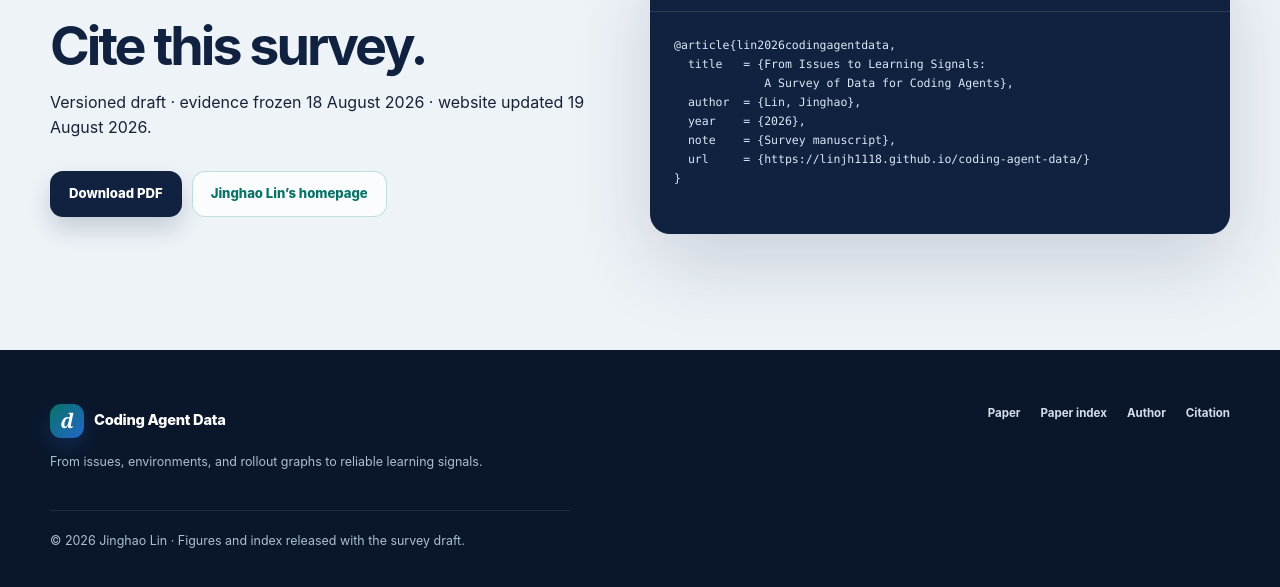
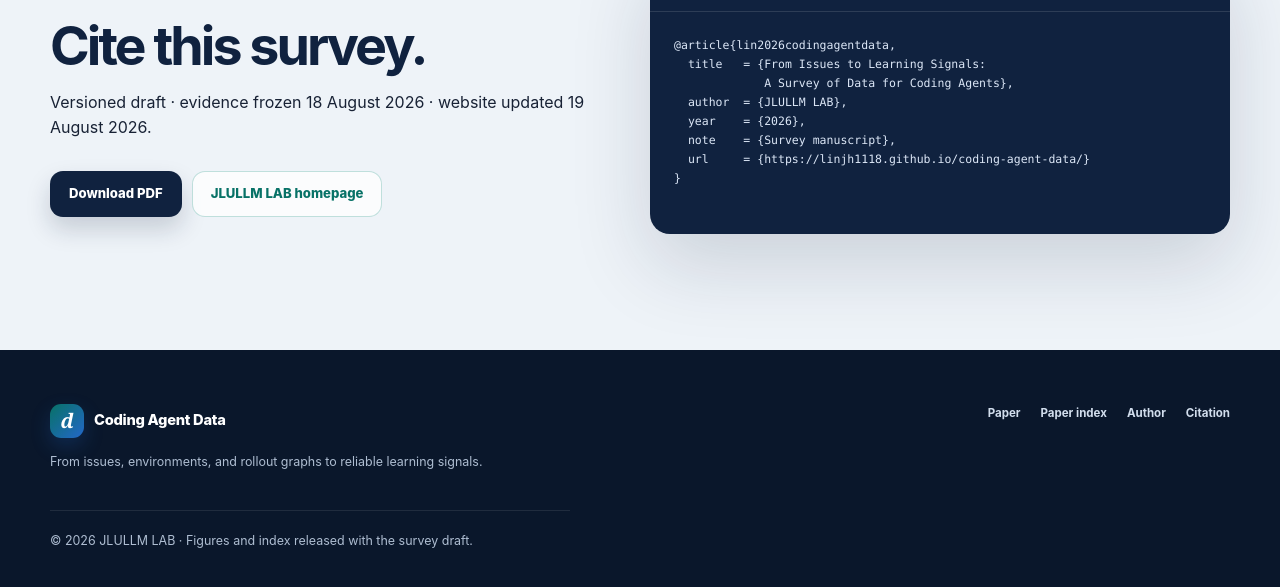
Before and after one commit to linjh1118/linjh1118.github.io, a Jekyll site: the page coding-agent-data/index.html, which Jekyll copies as it is, in a window 1280 px wide and 900 px high, scrolled down 12338 px. Shown: the part 295-882 px from the top of the window. Built offline with Jekyll 4.4.1, drawn with Linux system fonts in a browser that asks for light colours; some of the changed text lies outside the part shown.

Commit message:
Update survey branding to JLULLM LAB

```diff
--- a/coding-agent-data/index.html
+++ b/coding-agent-data/index.html
@@ -59,7 +59,7 @@
           <h1>From Issues to<br><span>Learning Signals</span></h1>
           <p class="hero-subtitle">A Survey of Data for Coding Agents</p>
           <p class="hero-thesis">Coding-agent data is <strong>executable experience</strong>, not an isolated prompt–response pair.</p>
-          <p class="author-line">Jinghao Lin <span aria-hidden="true">·</span> Independent Research Draft</p>
+          <p class="author-line">JLULLM LAB <span aria-hidden="true">·</span> Independent Research Draft</p>
           <div class="hero-actions">
             <a class="button button-primary" href="assets/coding_agent_data_survey.pdf">Read the paper <span aria-hidden="true">↗</span></a>
             <a class="button button-secondary" href="#landscape">Explore the taxonomy</a>
@@ -373,7 +373,7 @@
           <p>Versioned draft · evidence frozen 18 August 2026 · website updated 19 August 2026.</p>
           <div class="hero-actions">
             <a class="button button-primary" href="assets/coding_agent_data_survey.pdf">Download PDF</a>
-            <a class="button button-secondary" href="https://linjh1118.github.io/">Jinghao Lin’s homepage</a>
+            <a class="button button-secondary" href="https://linjh1118.github.io/">JLULLM LAB homepage</a>
           </div>
         </div>
         <div class="bibtex-card reveal">
@@ -384,7 +384,7 @@
           <pre id="bibtex">@article{lin2026codingagentdata,
   title   = {From Issues to Learning Signals:
              A Survey of Data for Coding Agents},
-  author  = {Lin, Jinghao},
+  author  = {JLULLM LAB},
   year    = {2026},
   note    = {Survey manuscript},
   url     = {https://linjh1118.github.io/coding-agent-data/}
@@ -407,7 +407,7 @@
         <a href="https://linjh1118.github.io/">Author</a>
         <a href="#cite">Citation</a>
       </div>
-      <p class="footer-meta">© 2026 Jinghao Lin · Figures and index released with the survey draft.</p>
+      <p class="footer-meta">© 2026 JLULLM LAB · Figures and index released with the survey draft.</p>
     </div>
   </footer>
 
```
Also changed, not shown: 2 other files.
